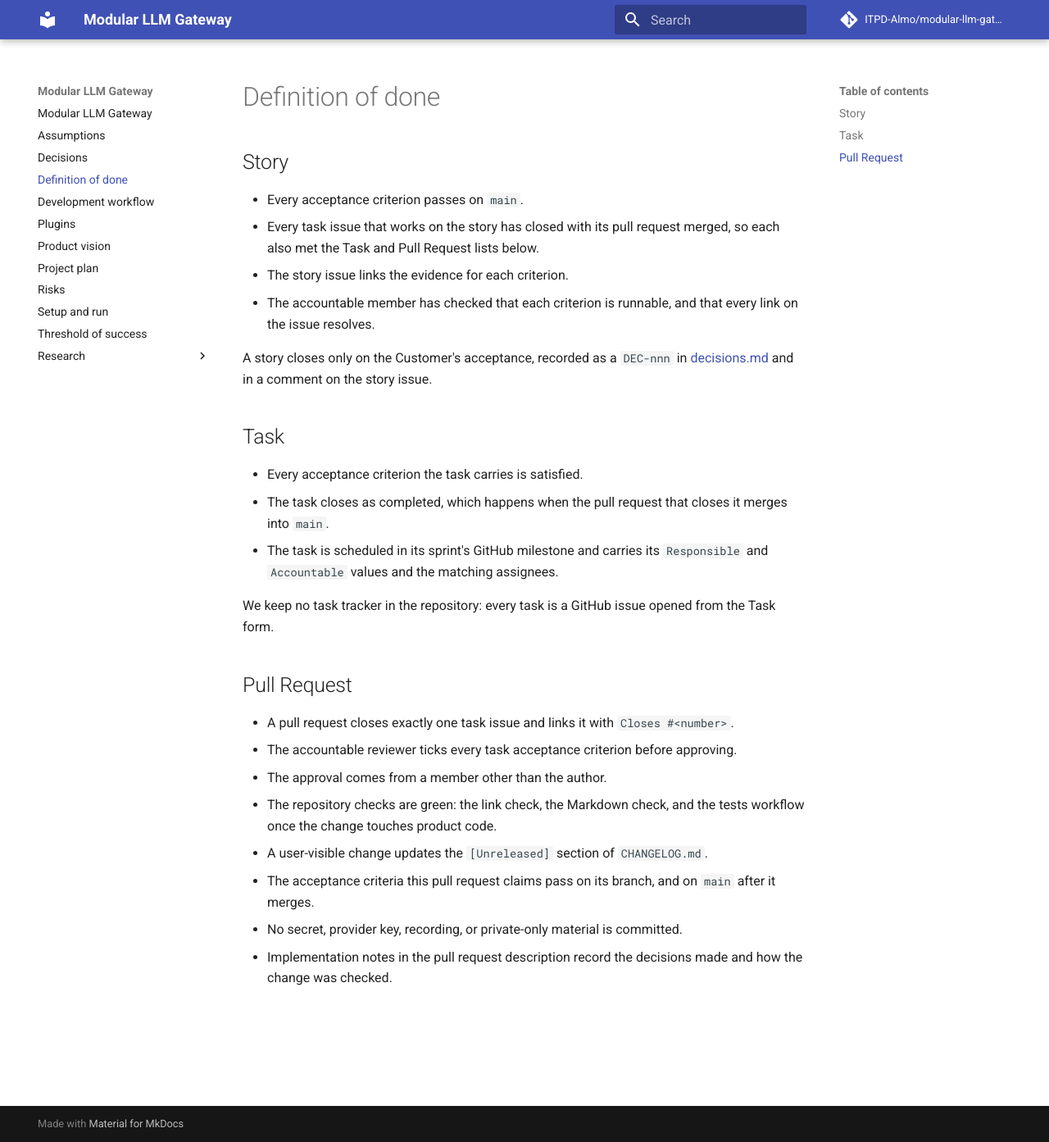
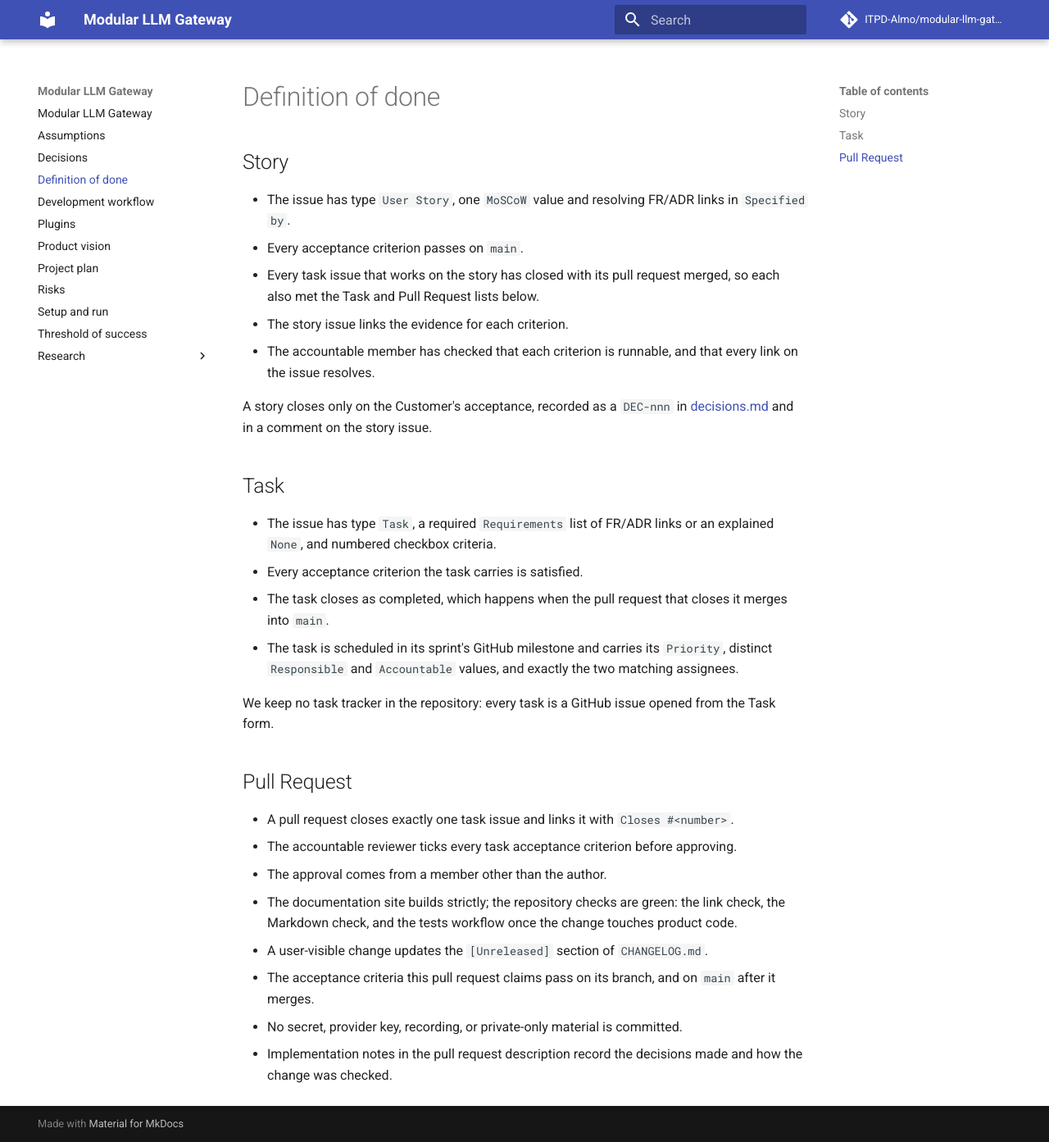
Before and after one commit to ITPD-Almo/modular-llm-gateway, an MkDocs documentation site: the page built from docs/definition-of-done.md, in a window 1280 px wide and 1393 px high. Shown: the whole window at 82% size. Built offline with MkDocs 1.6.1 and Material for MkDocs 9.7.7, drawn with Linux system fonts in a browser that asks for light colours; comment, search, counter and statistics services are not loaded.

Commit message:
Bring issue forms and contribution workflow to Week 4

```diff
--- a/docs/definition-of-done.md
+++ b/docs/definition-of-done.md
@@ -2,6 +2,7 @@
 
 ## Story
 
+- The issue has type `User Story`, one `MoSCoW` value and resolving FR/ADR links in `Specified by`.
 - Every acceptance criterion passes on `main`.
 - Every task issue that works on the story has closed with its pull request merged, so each also met the Task and Pull Request lists below.
 - The story issue links the evidence for each criterion.
@@ -11,9 +12,10 @@ A story closes only on the Customer's acceptance, recorded as a `DEC-nnn` in [de
 
 ## Task
 
+- The issue has type `Task`, a required `Requirements` list of FR/ADR links or an explained `None`, and numbered checkbox criteria.
 - Every acceptance criterion the task carries is satisfied.
 - The task closes as completed, which happens when the pull request that closes it merges into `main`.
-- The task is scheduled in its sprint's GitHub milestone and carries its `Responsible` and `Accountable` values and the matching assignees.
+- The task is scheduled in its sprint's GitHub milestone and carries its `Priority`, distinct `Responsible` and `Accountable` values, and exactly the two matching assignees.
 
 We keep no task tracker in the repository: every task is a GitHub issue opened from the Task form.
 
@@ -22,7 +24,7 @@ We keep no task tracker in the repository: every task is a GitHub issue opened f
 - A pull request closes exactly one task issue and links it with `Closes #<number>`.
 - The accountable reviewer ticks every task acceptance criterion before approving.
 - The approval comes from a member other than the author.
-- The repository checks are green: the link check, the Markdown check, and the tests workflow once the change touches product code.
+- The documentation site builds strictly; the repository checks are green: the link check, the Markdown check, and the tests workflow once the change touches product code.
 - A user-visible change updates the `[Unreleased]` section of `CHANGELOG.md`.
 - The acceptance criteria this pull request claims pass on its branch, and on `main` after it merges.
 - No secret, provider key, recording, or private-only material is committed.
```
Also changed, not shown: CONTRIBUTING.md (+13 -2 lines), 2 other files.
